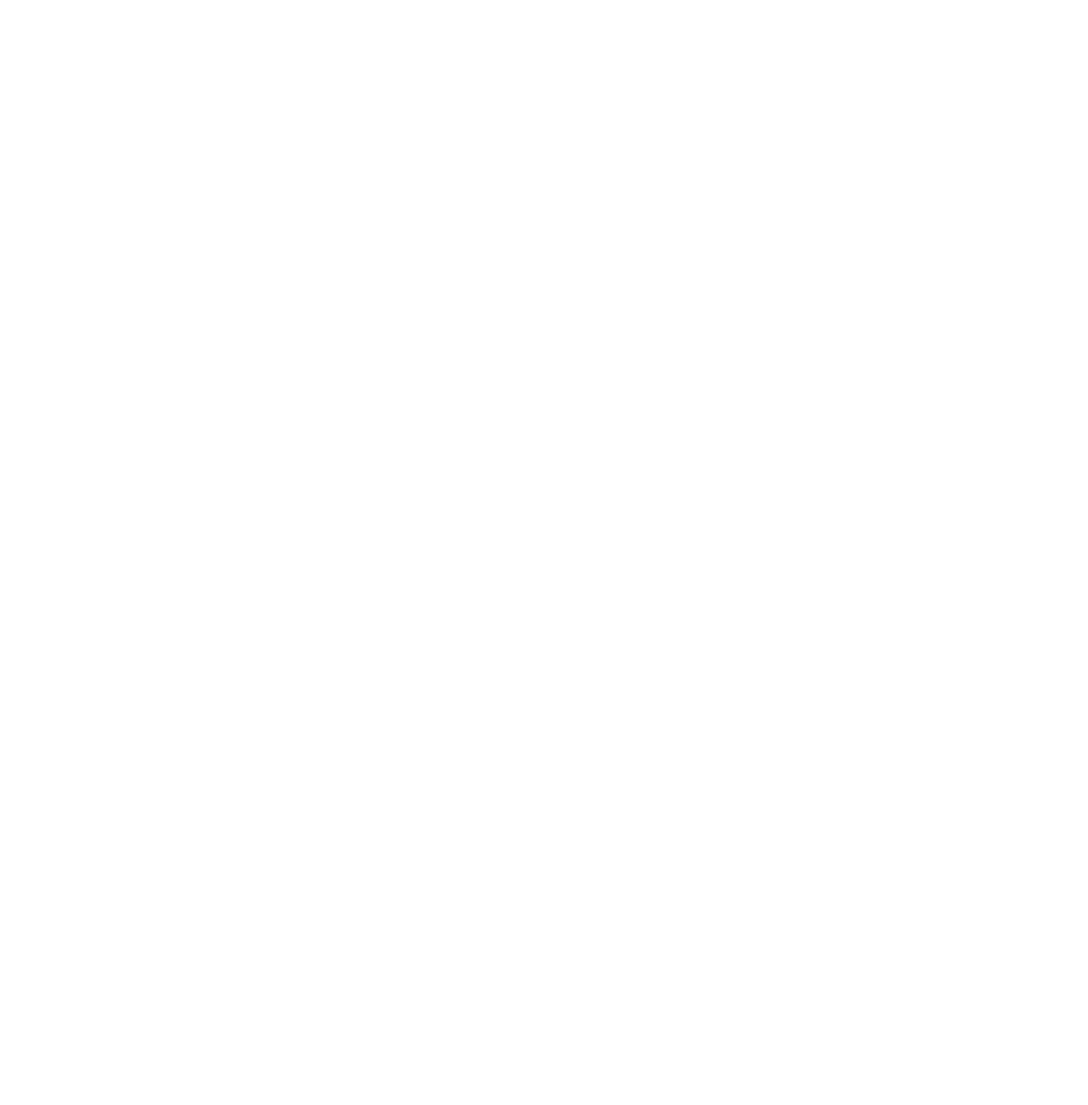
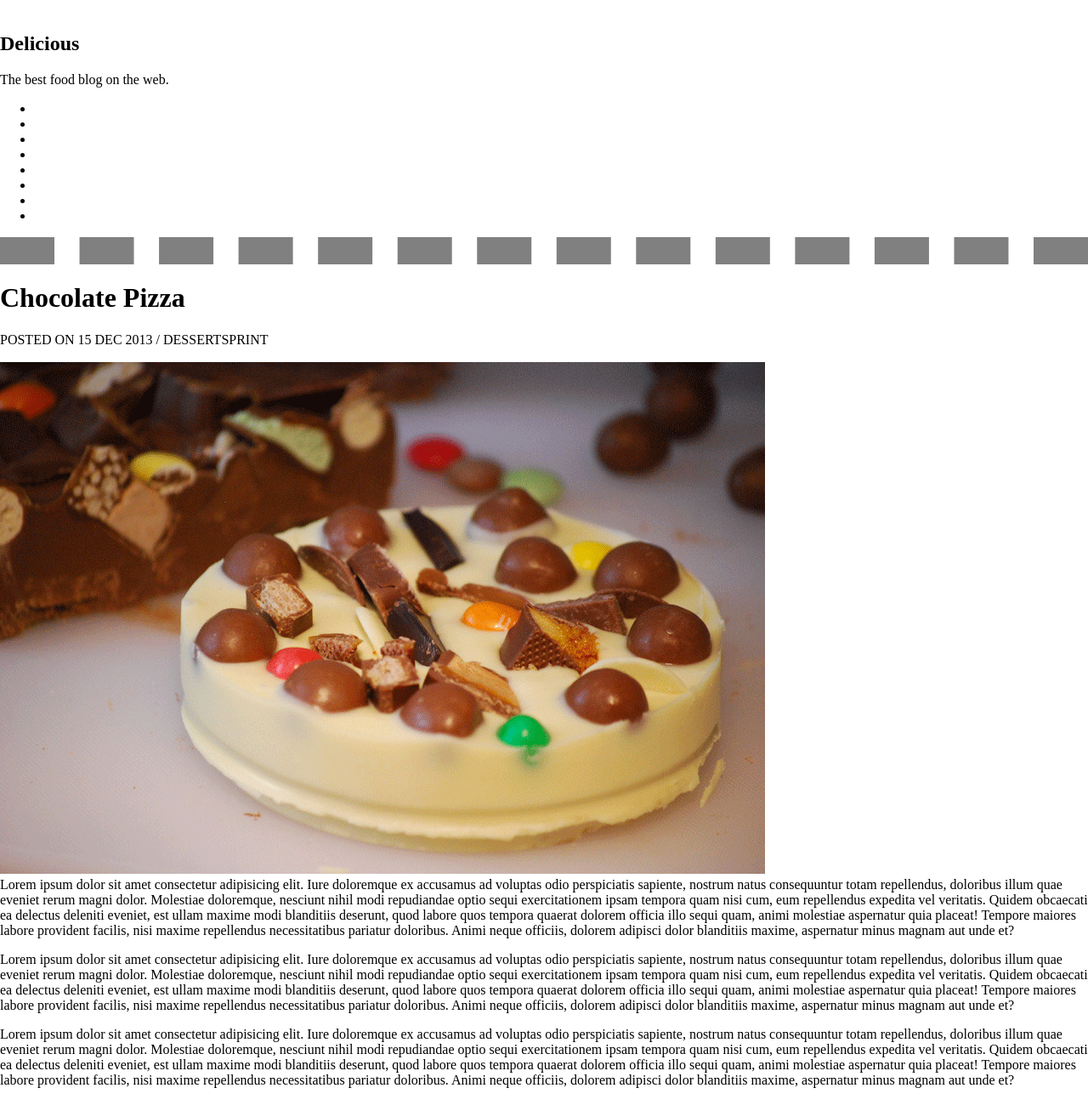
Before and after one commit to SpencerTower/chocolate-pizza, a plain HTML site: page index.html in a window 1280 px wide. Shown: the top 1300 px of the page at 85% size. Before the commit the page ends 800 px from the top, so only its background shows below. Drawn offline with Linux system fonts and the light colour scheme.

Commit message:
Adds HTML structure to page

```diff
--- a/index.html
+++ b/index.html
@@ -0,0 +1,106 @@
+<!DOCTYPE html>
+<html lang="en">
+
+<head>
+  <title>Chocolate Pizza - Delicious</title>
+  <link rel="stylesheet" href="style.css">
+</head>
+
+<body>
+  <header class="bottom-border">
+    <div id="logo">
+      <img>
+      </img>
+      <div>
+        <h2>Delicious</h2>
+        <p>The best food blog on the web.</p>
+      </div>
+    </div>
+    <nav id="nav">
+      <ul>
+        <li><a href=""><img src="" alt=""></a></li>
+        <li><a href=""><img src="" alt=""></a></li>
+        <li><a href=""><img src="" alt=""></a></li>
+        <li><a href=""><img src="" alt=""></a></li>
+        <li><a href=""><img src="" alt=""></a></li>
+        <li><a href=""><img src="" alt=""></a></li>
+
+        <li id="addPad"><a href=""><img src="" alt=""></a></li>
+        <li><a href=""><img src="" alt=""></a></li>
+      </ul>
+    </nav>
+  </header>
+  <main>
+    <h1>Chocolate Pizza</h1>
+    <div class="flex uppercase">
+      <p>Posted on 15 Dec 2013 / Desserts</p>
+      <p>Print</p>
+    </div>
+    <img src="img/choco-pizza.png" alt="chocolate pizza" id="hero">
+    <article class="bottom-border">
+      <p>Lorem ipsum dolor sit amet consectetur adipisicing elit. Iure doloremque ex accusamus ad voluptas odio
+        perspiciatis sapiente, nostrum natus consequuntur totam repellendus, doloribus illum quae eveniet rerum magni
+        dolor. Molestiae doloremque, nesciunt nihil modi repudiandae optio sequi exercitationem ipsam tempora quam nisi
+        cum, eum repellendus expedita vel veritatis. Quidem obcaecati ea delectus deleniti eveniet, est ullam maxime
+        modi blanditiis deserunt, quod labore quos tempora quaerat dolorem officia illo sequi quam, animi molestiae
+        aspernatur quia placeat! Tempore maiores labore provident facilis, nisi maxime repellendus necessitatibus
+        pariatur doloribus. Animi neque officiis, dolorem adipisci dolor blanditiis maxime, aspernatur minus magnam aut
+        unde et?</p>
+      <p>Lorem ipsum dolor sit amet consectetur adipisicing elit. Iure doloremque ex accusamus ad voluptas odio
+        perspiciatis sapiente, nostrum natus consequuntur totam repellendus, doloribus illum quae eveniet rerum magni
+        dolor. Molestiae doloremque, nesciunt nihil modi repudiandae optio sequi exercitationem ipsam tempora quam nisi
+        cum, eum repellendus expedita vel veritatis. Quidem obcaecati ea delectus deleniti eveniet, est ullam maxime
+        modi blanditiis deserunt, quod labore quos tempora quaerat dolorem officia illo sequi quam, animi molestiae
+        aspernatur quia placeat! Tempore maiores labore provident facilis, nisi maxime repellendus necessitatibus
+        pariatur doloribus. Animi neque officiis, dolorem adipisci dolor blanditiis maxime, aspernatur minus magnam aut
+        unde et?</p>
+      <p>Lorem ipsum dolor sit amet consectetur adipisicing elit. Iure doloremque ex accusamus ad voluptas odio
+        perspiciatis sapiente, nostrum natus consequuntur totam repellendus, doloribus illum quae eveniet rerum magni
+        dolor. Molestiae doloremque, nesciunt nihil modi repudiandae optio sequi exercitationem ipsam tempora quam nisi
+        cum, eum repellendus expedita vel veritatis. Quidem obcaecati ea delectus deleniti eveniet, est ullam maxime
+        modi blanditiis deserunt, quod labore quos tempora quaerat dolorem officia illo sequi quam, animi molestiae
+        aspernatur quia placeat! Tempore maiores labore provident facilis, nisi maxime repellendus necessitatibus
+        pariatur doloribus. Animi neque officiis, dolorem adipisci dolor blanditiis maxime, aspernatur minus magnam aut
+        unde et?</p>
+      <section id="ingredients" class="flex">
+        <ul>
+          <li>list1</li>
+          <li>list1</li>
+          <li>list1</li>
+          <li>list1</li>
+          <li>list1</li>
+          <li>list1</li>
+        </ul>
+        <ul>
+          <li>something</li>
+          <li>something</li>
+          <li>something</li>
+          <li>something</li>
+          <li>something</li>
+          <li>something</li>
+        </ul>
+      </section>
+    </article>
+    <div id="author-bio">
+      <img src="" alt="">
+      <div>
+        <h3>Vanessa Stevenson</h3>
+        <p>Lorem ipsum dolor sit amet consectetur adipisicing elit. Deleniti minima soluta facere ducimus corporis sit
+          cumque laboriosam at ea voluptas?</p>
+      </div>
+      <button id="btn-share" class="uppercase">Share Recipe</button>
+    </div>
+
+  </main>
+  <footer>
+    <div class="flex">
+      <div class="light-btm-border"></div>
+      <img src="" alt="">
+      <div class="light-btm-border"></div>
+    </div>
+    <p></p>
+    <p></p>
+  </footer>
+</body>
+
+</html>
--- a/style.css
+++ b/style.css
@@ -33,3 +33,17 @@ img {
   max-width: 100%;
   height: auto;
 }
+
+header {
+
+}
+.flex {
+  display: flex;
+}
+.uppercase {
+  text-transform: uppercase;
+}
+.bottom-border {
+  border-bottom: 2rem dashed grey;
+
+}
```
